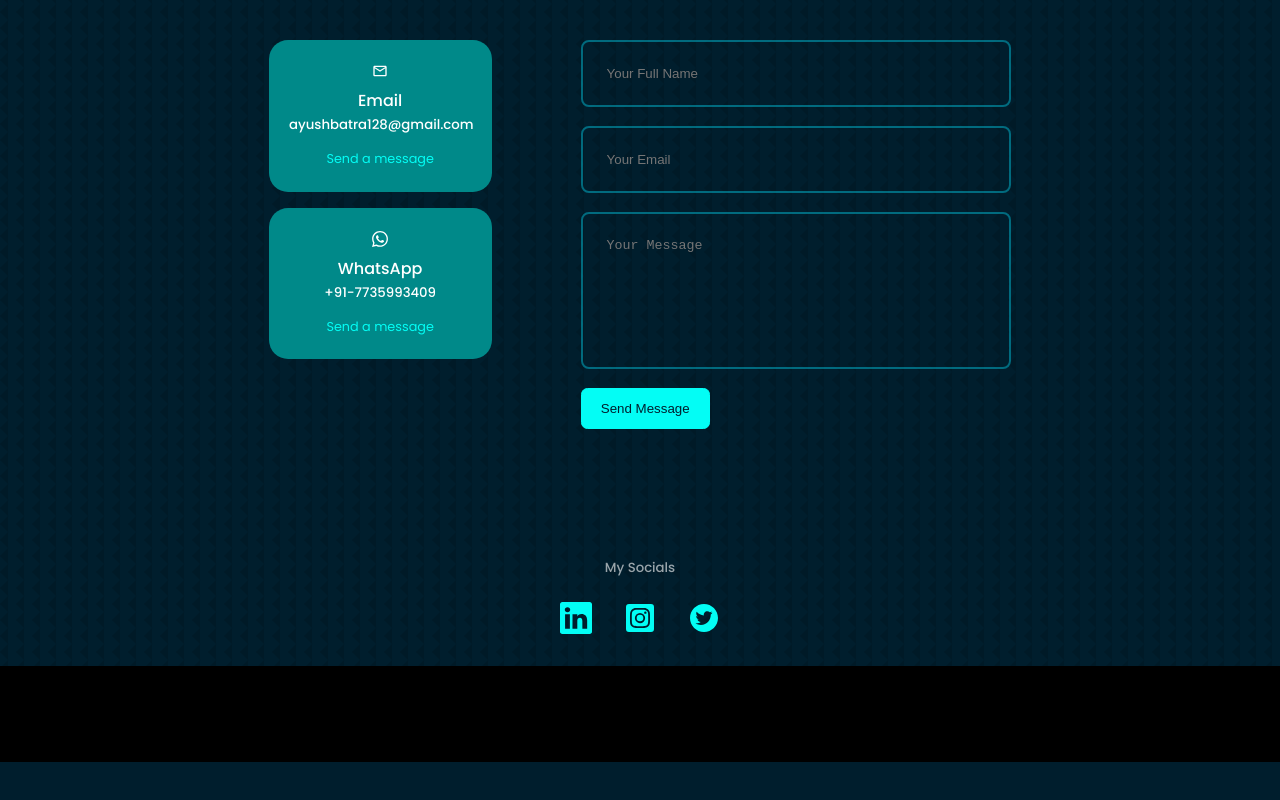
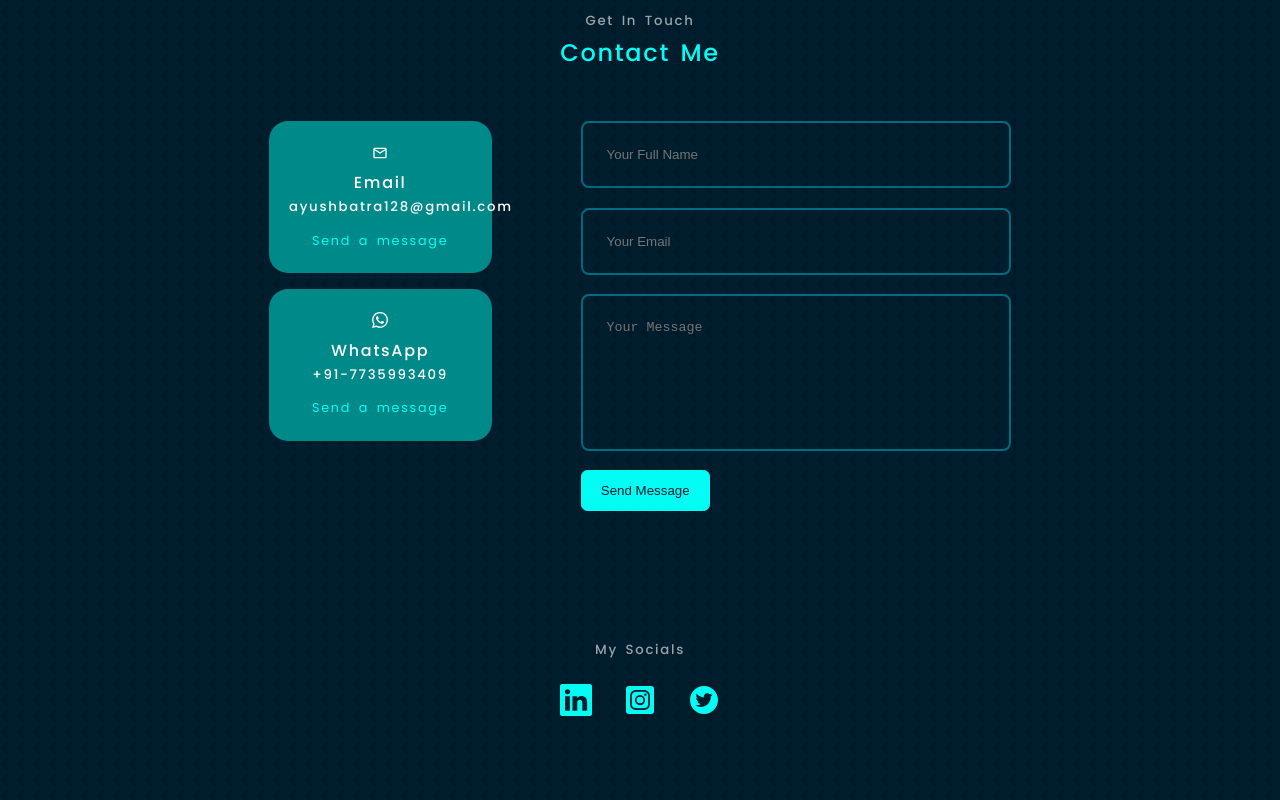
Before and after one commit to sam7789/Portfolio, a React (Create React App) app: page / in a window 1280 px wide. Shown: the part 4172-4972 px from the top of the page. Before the commit the page ends 4934 px from the top, so only its background shows below. Built offline with nearby package versions, Linux system fonts and the light colour scheme.

Commit message:
some fixes

```diff
--- a/src/components/about/about.css
+++ b/src/components/about/about.css
@@ -77,8 +77,8 @@
 
 .about__container p {
   margin: 2rem 0 2.6rem;
-  word-spacing: 2px;
-  letter-spacing: 1.5px;
+  /* word-spacing: 2px;
+  letter-spacing: 1.5px; */
   color: var(--color-light);
 }
 
--- a/src/components/footer/footer.css
+++ b/src/components/footer/footer.css
@@ -1,5 +1,5 @@
 .spacer {
-  background-color: black;
+  /* background-color: black; */
   height: 6em;
 }
 .socials a {
--- a/src/index.css
+++ b/src/index.css
@@ -23,6 +23,8 @@
   --container-width-lg: 75%;
   --container-width-md: 86%;
   --container-width-sm: 90%;
+  word-spacing: 2.5px;
+  letter-spacing: 1.7px;
 }
 
 html {
```
